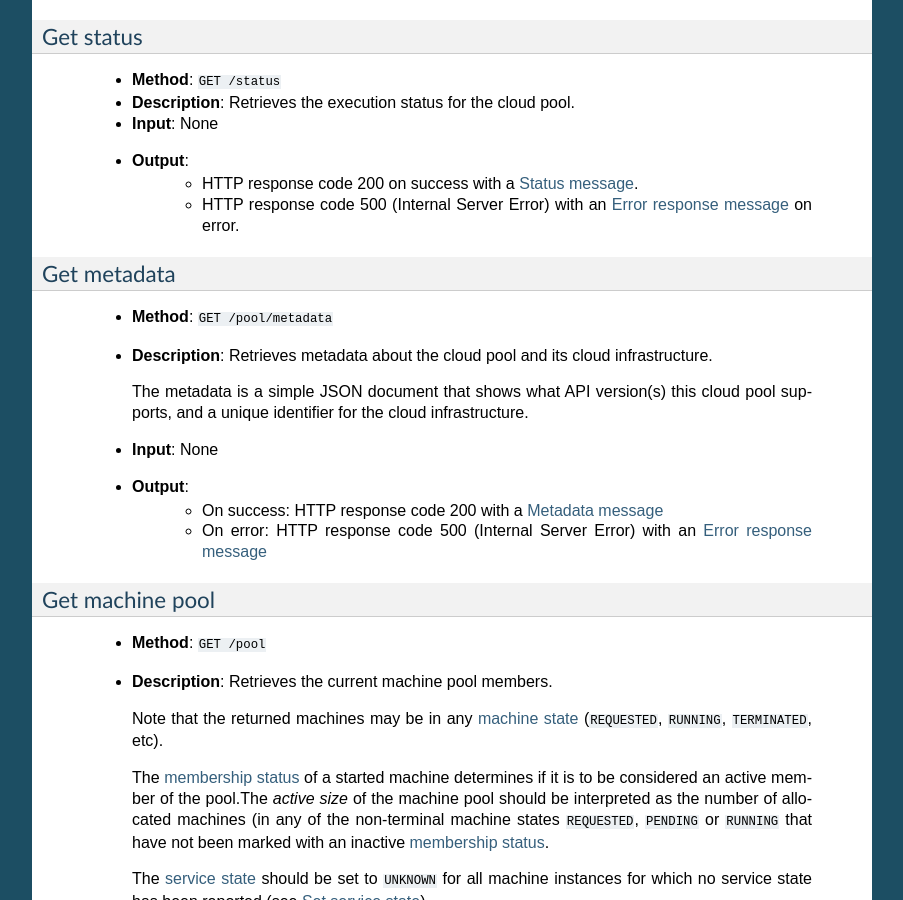
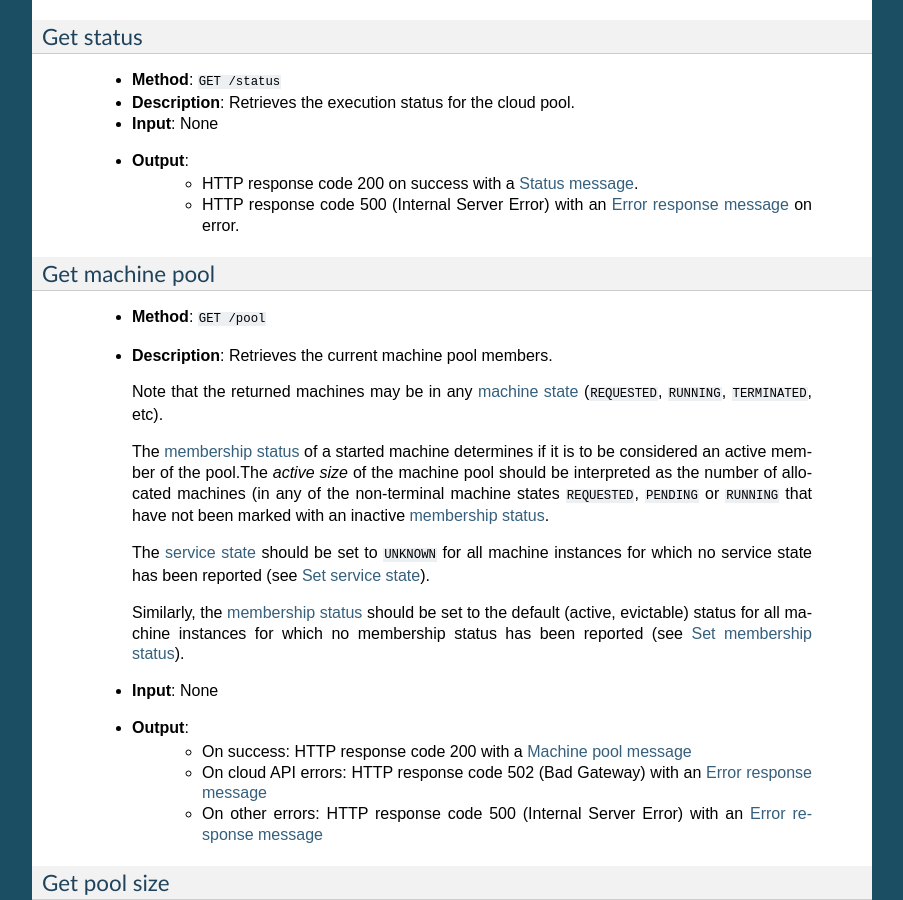
Before and after one commit to elastisys/cloudpool.restapi, a Sphinx documentation site: the page built from docs/api.rst, in a window 1280 px wide and 900 px high, scrolled down 4857 px. Shown: the whole window, without its empty margins (198-1101 px from the left). Built offline with Sphinx 7.4.7, drawn with Linux system fonts in a browser that asks for light colours; some of the changed text lies outside the part shown.

Commit message:
dropped API method /pool/metadata, which adds unncesseray noise without much value

```diff
--- a/docs/api.rst
+++ b/docs/api.rst
@@ -333,24 +333,6 @@ Get status
 
 
 
-.. _get_metadata:
-
-Get metadata
-************
-
- - **Method**: ``GET /pool/metadata``
- - **Description**: Retrieves metadata about the cloud pool and its cloud
-   infrastructure.
-
-   The metadata is a simple JSON document that shows what API version(s) this
-   cloud pool supports, and a unique identifier for the cloud infrastructure.
-
- - **Input**: None
- - **Output**:
-      - On success: HTTP response code 200 with a :ref:`metadata_message`
-      - On error: HTTP response code 500 (Internal Server Error) with
-	an :ref:`error_response_message`
-
 .. _get_machine_pool:
 
 Get machine pool
@@ -582,36 +564,6 @@ Sample document: ::
     {
       "started": true,
       "configured": true
-    }
-
-
-
-.. _metadata_message:
-
-Metadata message
-****************
-
-+--------------+-----------------------------------------------------------+
-| Description  | A message used to disclose metadata about the cloud pool  |
-|              | and the cloud infrastructure it manages.                  |
-+--------------+-----------------------------------------------------------+
-
-The metadata message has the following schema: ::
-
-    {
-      "supportedApiVersions": [<version strings>],
-      "poolIdentifier": <string>
-    }
-
-The version strings all follow this regular expression: ::
-
-    \d+(.\d+)?
-
-Sample document: ::
-
-    {
-      "supportedApiVersions": ["1", "2.0", "3.14"],
-      "poolIdentifier": "AWS_EC2"
     }
 
 
```
